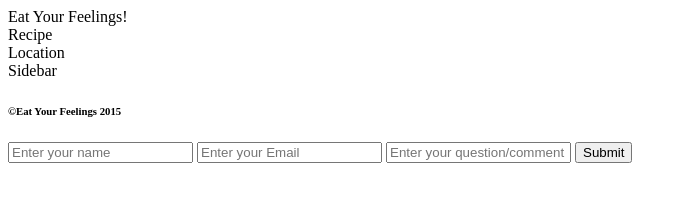
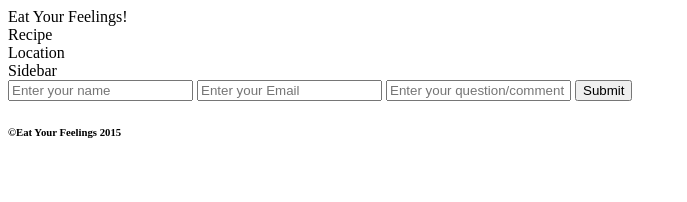
Before and after one commit to palindromed/Eat-Your-Feelings, a website: page public/locationrecipe.html in a window 1280 px wide. Shown: the whole page, without its empty margins (0-687 px from the left). Drawn offline with Linux system fonts and the light colour scheme.

Commit message:
Minor adjustment to HTML

```diff
--- a/public/locationrecipe.html
+++ b/public/locationrecipe.html
@@ -4,7 +4,7 @@
   <meta charset="UTF-8">
   <title>Your Recipe</title>
 </head>
-<body>
+<body class="body">
   <header class="header">Eat Your Feelings!</header>
   <main class="maincontent">
     <section id="recipe">Recipe</section>
@@ -12,13 +12,13 @@
     <section class="sidebar">Sidebar</section>
   </main>
   <footer>
-    <h6>&copy;Eat Your Feelings 2015</h6>
     <form>
       <input type="text" name="name" placeholder="Enter your name">
       <input type="text" name="email" placeholder="Enter your Email">
       <input type="text" name"comment" placeholder="Enter your question/comment">
       <button type="submit" name="submit">Submit</button>
     </form>
+    <h6 class="footext">&copy;Eat Your Feelings 2015</h6>
  </footer>
 
 </body>
```
